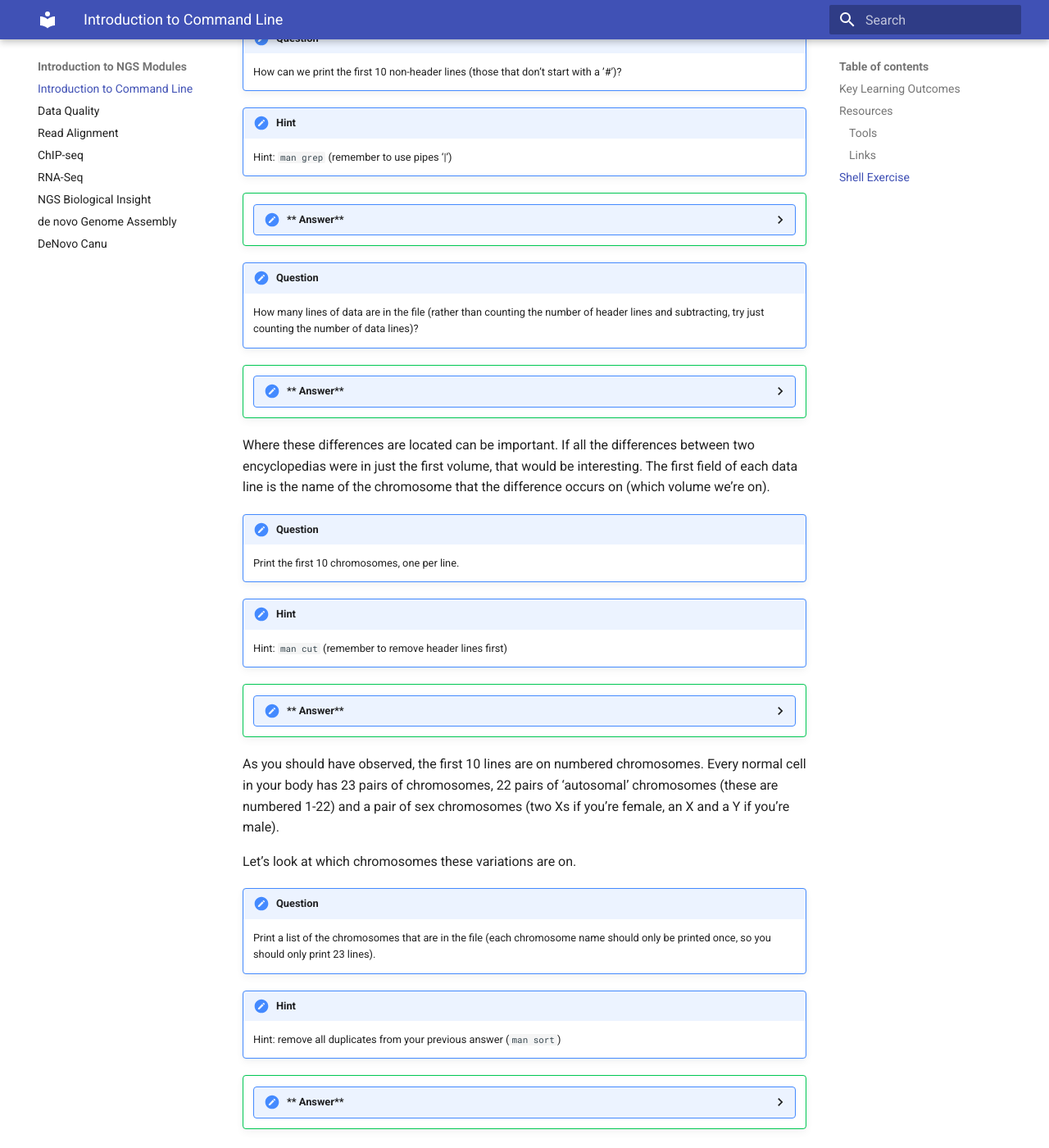
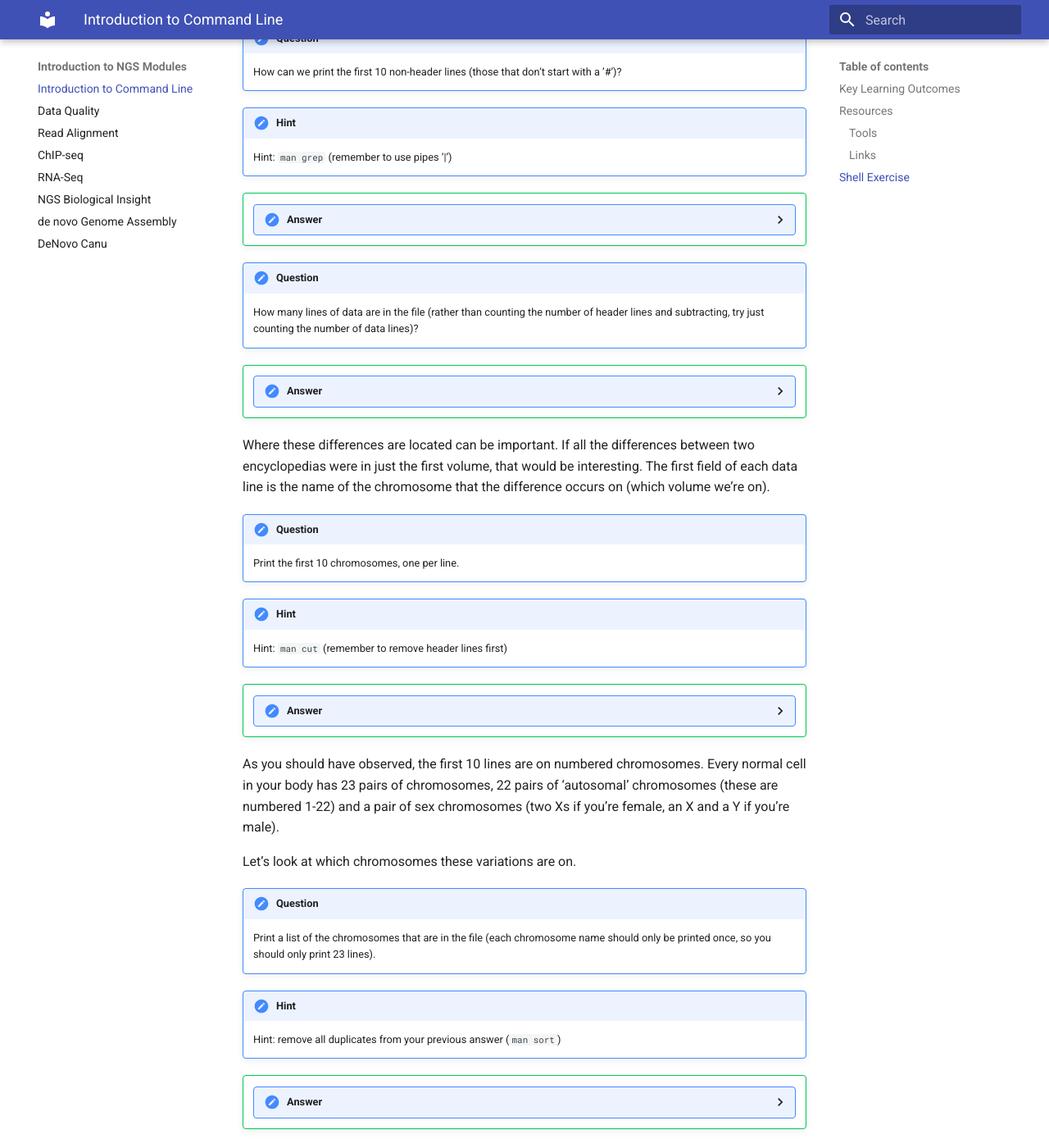
Before and after one commit to tsonika/intro-ngs-manuals, an MkDocs documentation site: the page built from docs/modules/btp-module-ngs-cli/commandline.md, in a window 1280 px wide and 1400 px high, scrolled down 2412 px. Shown: the whole window at 82% size. Built offline with MkDocs 1.6.1 and Material for MkDocs 9.7.7, drawn with Linux system fonts in a browser that asks for light colours; old or Windows-style settings are respelled for this version of MkDocs; some of the changed text lies outside the part shown.

Commit message:
Questions fixed for cli, chipseq, rnaseq

```diff
--- a/docs/modules/btp-module-ngs-cli/commandline.md
+++ b/docs/modules/btp-module-ngs-cli/commandline.md
@@ -60,7 +60,7 @@ wc -l 1000gp.vcf
     (Hint: `man ls`, `man wc`)
 
 !!! success ""
-    ??? "** Answer**"
+    ??? "Answer"
         3.6M
 
         45034 lines
@@ -113,7 +113,7 @@ To start analyzing the actual data, we have to remove the header.
     Hint: `man grep` (remember to use pipes '|')
 
 !!! success ""
-    ??? "** Answer**"
+    ??? "Answer"
         grep -v "^\#" 1000gp.vcf | head
 
 !!! note "Question"
@@ -122,7 +122,7 @@ To start analyzing the actual data, we have to remove the header.
     lines)?
 
 !!! success ""
-    ??? "** Answer**"
+    ??? "Answer"
         grep -v "^\#" 1000gp.vcf | wc -l (should print 45024)
 
 Where these differences are located can be important. If all the
@@ -136,7 +136,7 @@ of the chromosome that the difference occurs on (which volume we’re on).
     Hint: `man cut` (remember to remove header lines first)
 
 !!! success ""
-    ??? "** Answer**"
+    ??? "Answer"
         grep -v "\^\#" 1000gp.vcf | cut -f 1 | head
 
 As you should have observed, the first 10 lines are on numbered
@@ -154,7 +154,7 @@ Let’s look at which chromosomes these variations are on.
     Hint: remove all duplicates from your previous answer (`man sort`)
 
 !!! success ""
-    ??? "** Answer**"
+    ??? "Answer"
         grep -v "\^\#" 1000gp.vcf | cut -f 1 | sort -u
 
 Rather than using `sort` to print unique results, a common pipeline is
@@ -170,7 +170,7 @@ input isn’t sorted, `uniq` won’t work properly.
     Hint: `man uniq`
 
 !!! success ""
-    ??? "** Answer**"
+    ??? "Answer"
         grep -v "\^\#" 1000gp.vcf | cut -f 1 | sort | uniq -c
 
 !!! note "Question"
@@ -181,7 +181,7 @@ input isn’t sorted, `uniq` won’t work properly.
     sorts in ascending order.
 
 !!! success ""
-    ??? "** Answer**"
+    ??? "Answer"
         grep -v "\^\#" 1000gp.vcf | cut -f 1 | sort | uniq -c | sort -n -r
 
 This is great, but biologists might also like to see the chromosomes
@@ -197,5 +197,5 @@ find a specific chromosome more easily.
     this case you only need to sort on one field.
 
 !!! success ""
-    ??? "** Answer**"
+    ??? "Answer"
         grep -v "\^\#" 1000gp.vcf | cut -f 1 | sort | uniq -c | sort -k 2n
```
Also changed, not shown: docs/modules/btp-module-rna-seq/rna-seq.md (+11 -9 lines).
